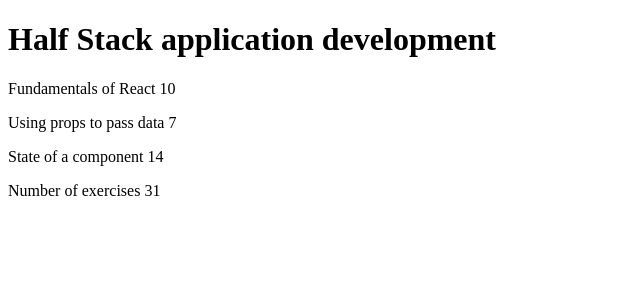
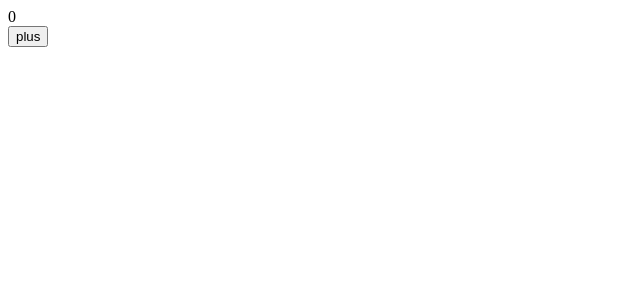
Before and after one commit to continentaldivide/react-sandbox, a React (Create React App) app: page / in a window 1280 px wide. Shown: the top 300 px of the page, without its empty margins (0-640 px from the left). Built offline with nearby package versions, Linux system fonts and the light colour scheme.

Commit message:
Add basic testing for using state

```diff
--- a/src/App.js
+++ b/src/App.js
@@ -1,54 +1,16 @@
+import { useState } from "react";
 const App = () => {
-  const course = {
-    name: "Half Stack application development",
-    parts: [
-      {
-        name: "Fundamentals of React",
-        exercises: 10,
-      },
-      {
-        name: "Using props to pass data",
-        exercises: 7,
-      },
-      {
-        name: "State of a component",
-        exercises: 14,
-      },
-    ],
+  const [counter, setCounter] = useState(0);
+
+  const handleClick = () => {
+    console.log("clicked");
   };
-
   return (
     <div>
-      <Header course={course.name} />
-      <Content parts={course.parts} />
-      <Total parts={course.parts} />
+      <div>{counter}</div>
+      <button onClick={handleClick}> plus </button>{" "}
     </div>
   );
 };
 
-const Header = (props) => <h1>{props.course}</h1>;
-
-const Content = (props) => (
-  <>
-    <Part part={props.parts[0].name} exercises={props.parts[0].exercises} />
-    <Part part={props.parts[1].name} exercises={props.parts[1].exercises} />
-    <Part part={props.parts[2].name} exercises={props.parts[2].exercises} />
-  </>
-);
-
-const Part = (props) => (
-  <p>
-    {props.part} {props.exercises}
-  </p>
-);
-
-const Total = (props) => (
-  <p>
-    Number of exercises{" "}
-    {props.parts[0].exercises +
-      props.parts[1].exercises +
-      props.parts[2].exercises}
-  </p>
-);
-
 export default App;
```
